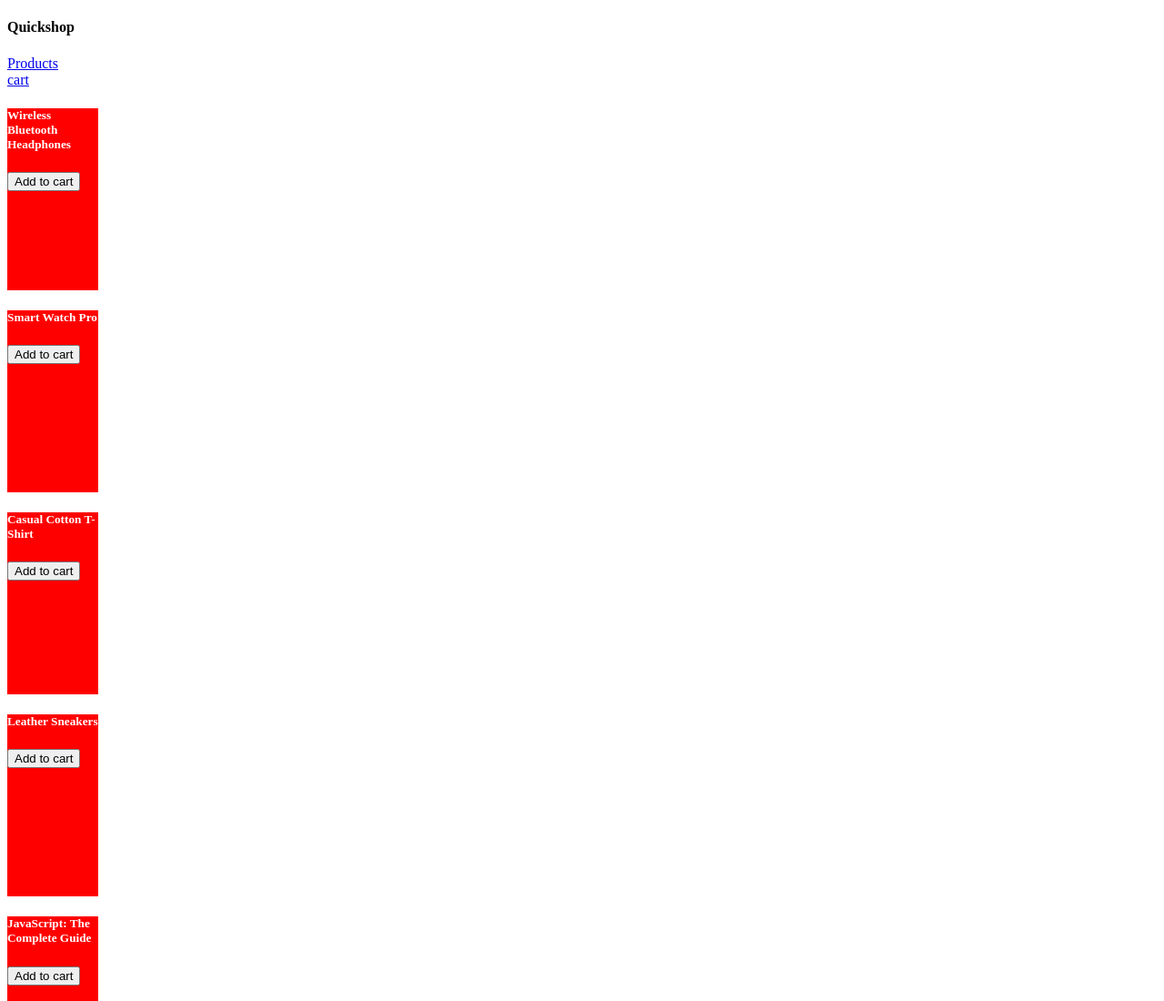
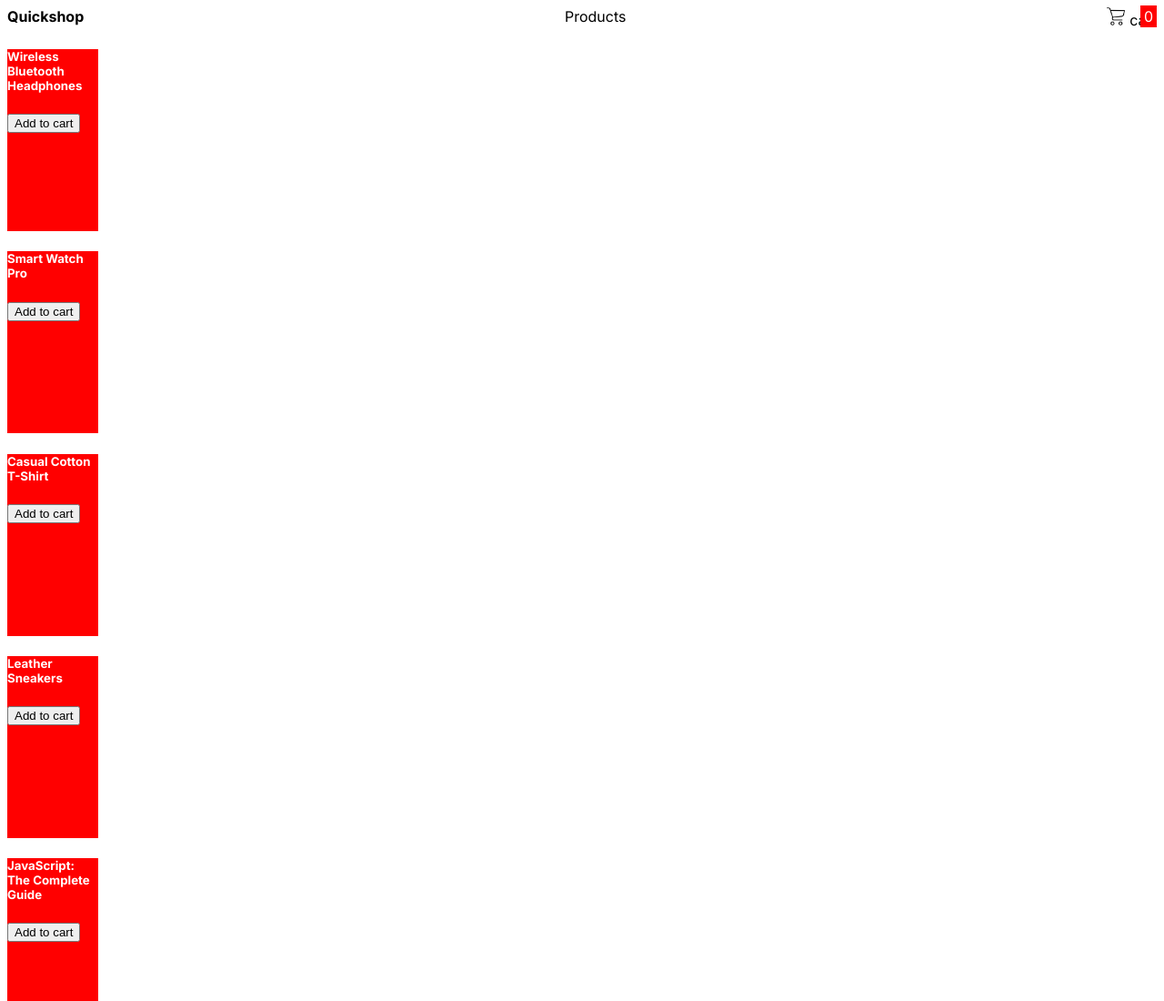
Before and after one commit to Adewole76/QuickShop, a plain HTML site: page pages/productlisting.html in a window 1280 px wide. Shown: the top 1100 px of the page at 91% size. Drawn offline with Linux system fonts and the light colour scheme.

Commit message:
cart number increment functionality

```diff
--- a/pages/productlisting.html
+++ b/pages/productlisting.html
@@ -4,15 +4,18 @@
     <meta charset="UTF-8">
     <meta name="viewport" content="width=device-width, initial-scale=1.0">
     <link rel="stylesheet" href="/styles/products.css">
+    <link rel="preconnect" href="https://fonts.googleapis.com">
+<link rel="preconnect" href="https://fonts.gstatic.com" crossorigin>
+<link href="https://fonts.googleapis.com/css2?family=Inter:ital,opsz,wght@0,14..32,100..900;1,14..32,100..900&display=swap" rel="stylesheet">
     <title>Document</title>
 </head>
 <body>
     <nav>
-        <h4>Quickshop</h4>
+        <h4 class="logo">Quickshop</h4>
         <a href="productlisting.html">Products</a>
-        <div>
-            <a href="cart.html">cart</a>
-            <div class="cart-number"></div>
+        <div class="cart-pic-count">
+            <a href="cart.html"> <img class="cart-pic" src="/assets/shopping-cart.png" alt="">cart</a>
+            <p class="cart-number"></p>
         </div>
     </nav>
 
--- a/scripts/controller.js
+++ b/scripts/controller.js
@@ -1,9 +1,17 @@
 import { products } from './module.js';
 import { mappingProductsArray } from './view.js';
+import{ cartCountIncrease } from './module.js'
+import { cartCount } from './module.js';
+const productsContainer = document.querySelector('.products-container');
+const cartNumber = document.querySelector('.cart-number')
+console.log(cartNumber);
+console.log(cartCountIncrease)
+mappingProductsArray(products, productsContainer);
 
-
-const productsContainer = document.querySelector('.products-container');
-console.log(productsContainer)
-console.log(products)
-
-mappingProductsArray(products, productsContainer);
+productsContainer.addEventListener('click', (event) => {
+    if(event.target.closest('button')){
+        cartCountIncrease();
+    }
+    cartNumber.innerHTML = cartCount;
+})
+cartNumber.innerHTML = cartCount;
--- a/scripts/module.js
+++ b/scripts/module.js
@@ -1,3 +1,12 @@
+const storedCartCount = localStorage.getItem('cart')
+const parsedStoredCount = JSON.parse(storedCartCount);
+export let cartCount = parsedStoredCount?parsedStoredCount:0;
+
+export const cartCountIncrease = () =>{
+    cartCount = cartCount + 1;
+    console.log(cartCount)
+   localStorage.setItem('cart', JSON.stringify(cartCount));
+}
 export const products = [
   {
     id: 1,
--- a/scripts/view.js
+++ b/scripts/view.js
@@ -3,7 +3,7 @@
        const mappedProductsArray = arrofProducts.map(product =>{
      return `<div class="product">
      <h5 class="name-of-product">${product.name}</h5>
-     <button>Add to cart</button>
+     <button class="cartadd-btn">Add to cart</button>
      </div>`
     }).join('');
     container.innerHTML = mappedProductsArray
--- a/styles/products.css
+++ b/styles/products.css
@@ -1,6 +1,35 @@
+body{
+    font-family: "Inter"
+}
+
 /*navbar styles*/
-
-
+nav{
+    display: flex;
+    justify-content: space-between;
+}
+nav a{
+    color: black;
+    text-decoration: none;
+}
+.logo{
+    margin: 0;
+}
+.cart-pic-count{
+    position: relative;
+}
+.cart-pic{
+    width: 20px;
+    margin-right: 5px;
+}
+.cart-number{
+    position: absolute;
+    top: -2px;
+    right: 0;
+    margin: 0;
+    background-color: red;
+    padding: 2px 4px;
+    color: white;
+}
 
 
 /*product container styles*/
```
Also changed, not shown: assets/shopping-cart.png (added).
